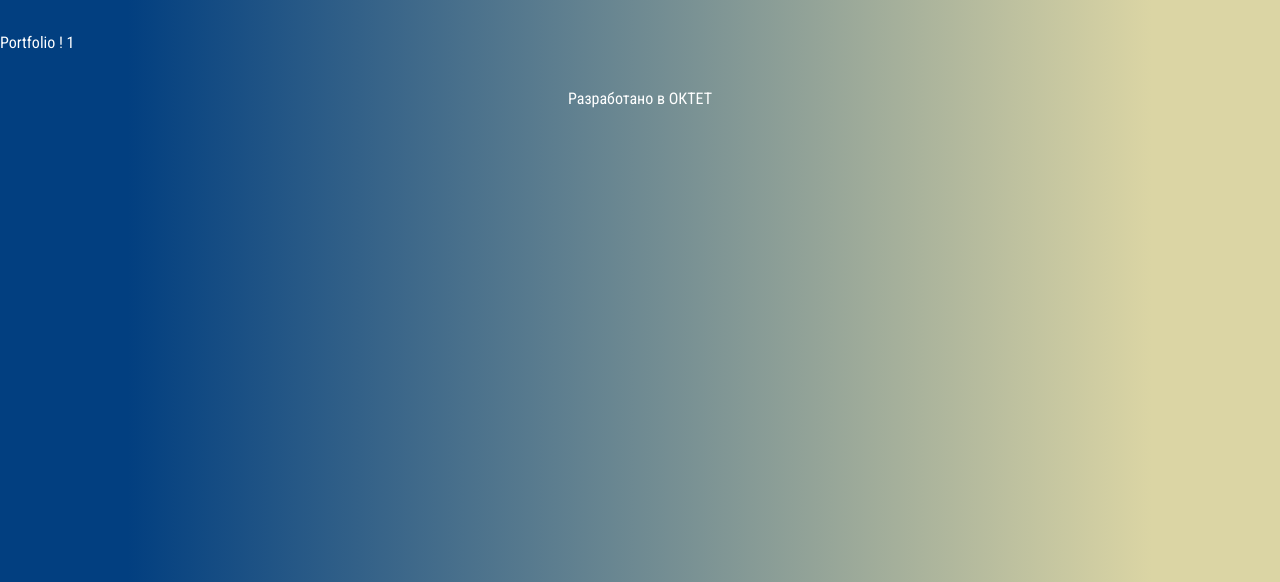
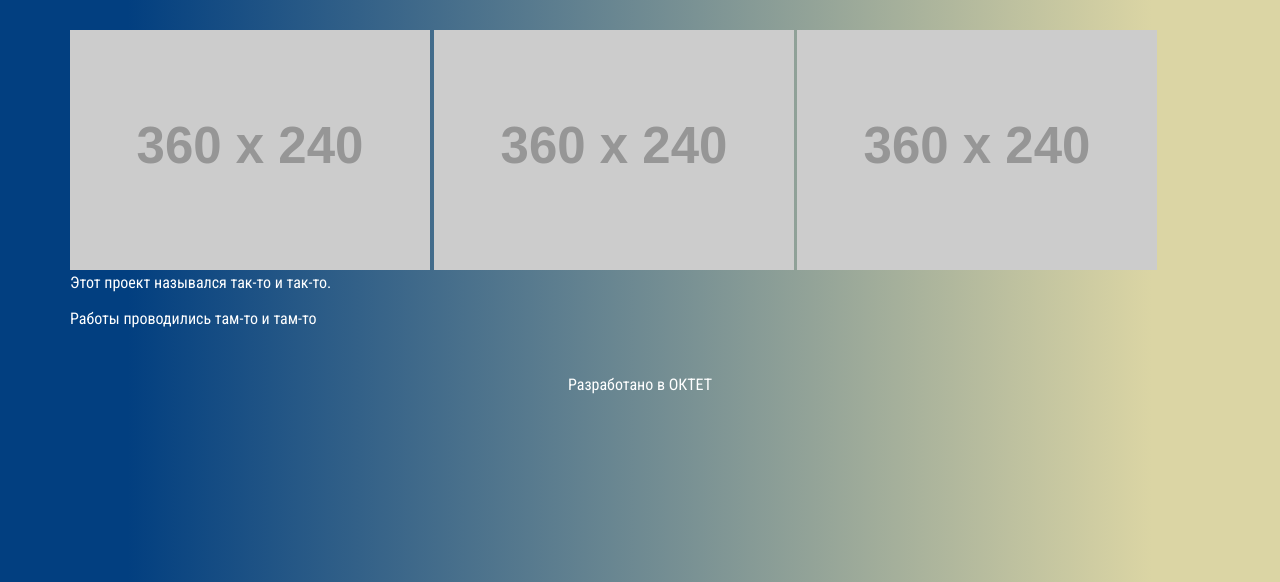
Before and after one commit to mmasterenko/svp2, a Django app: page /portfolio/1/ in a window 1280 px wide. Shown: the part 100-682 px from the top of the page. Run offline with Django 3.2, Linux system fonts and the light colour scheme; grey boxes labelled with a size stand in for pictures from a placeholder-image service; some libraries are stand-ins or nearby versions.

Commit message:
portfolio: begin

```diff
--- a/pages/templates/pages/portfolio.html
+++ b/pages/templates/pages/portfolio.html
@@ -1,6 +1,19 @@
 {% extends 'pages/base.html' %}
 {% load staticfiles %}
 {% block content %}
-    Portfolio !
-    {{ n }}
+    <div class="container">
+        <div>
+            <img src="http://placehold.it/360x240" alt="1">
+            <img src="http://placehold.it/360x240" alt="1">
+            <img src="http://placehold.it/360x240" alt="1">
+        </div>
+        <div class="text">
+            <p>
+                Этот проект назывался так-то и так-то.
+            </p>
+            <p>
+                Работы проводились там-то и там-то
+            </p>
+        </div>
+    </div>
 {% endblock %}
```
